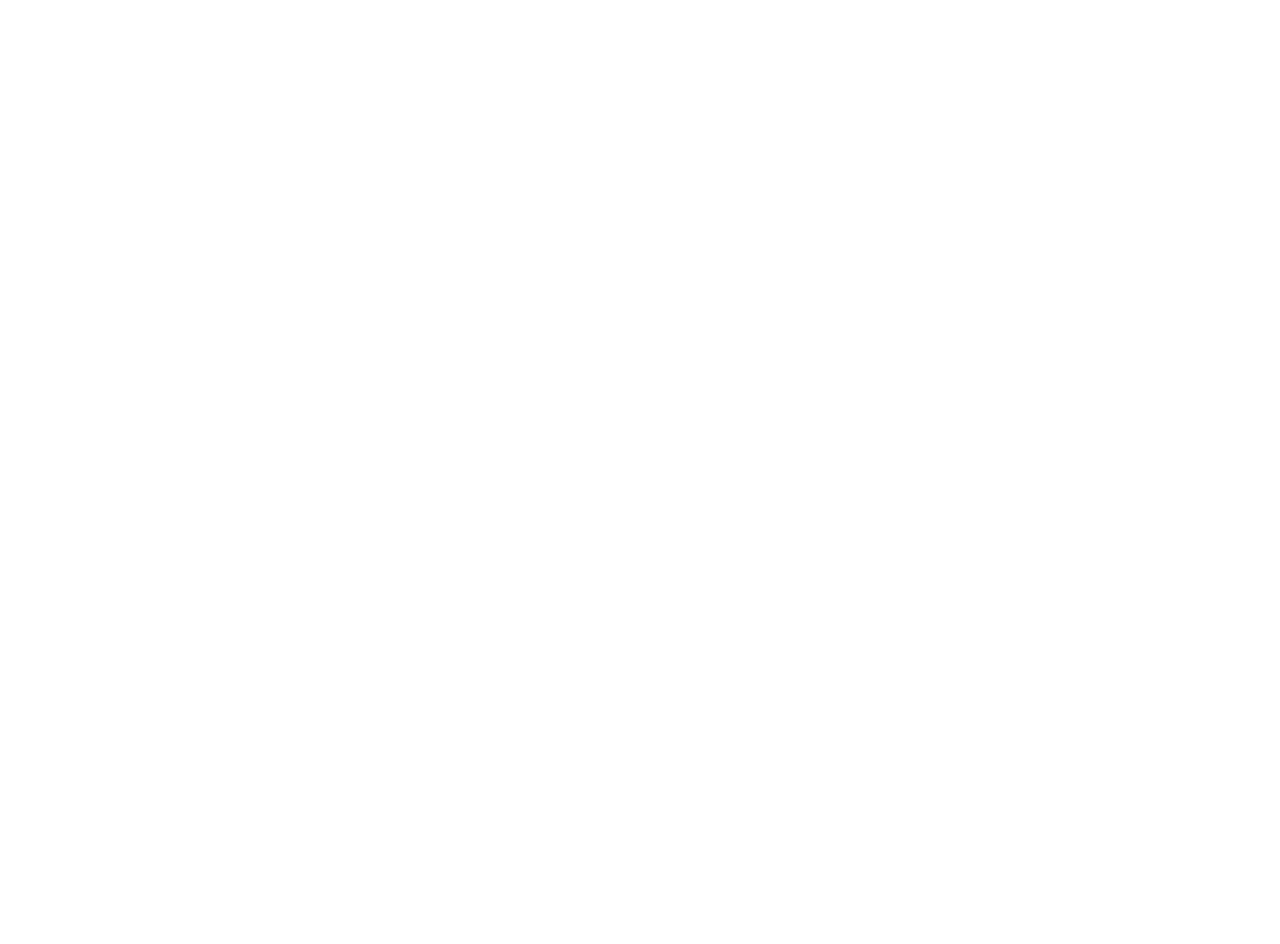
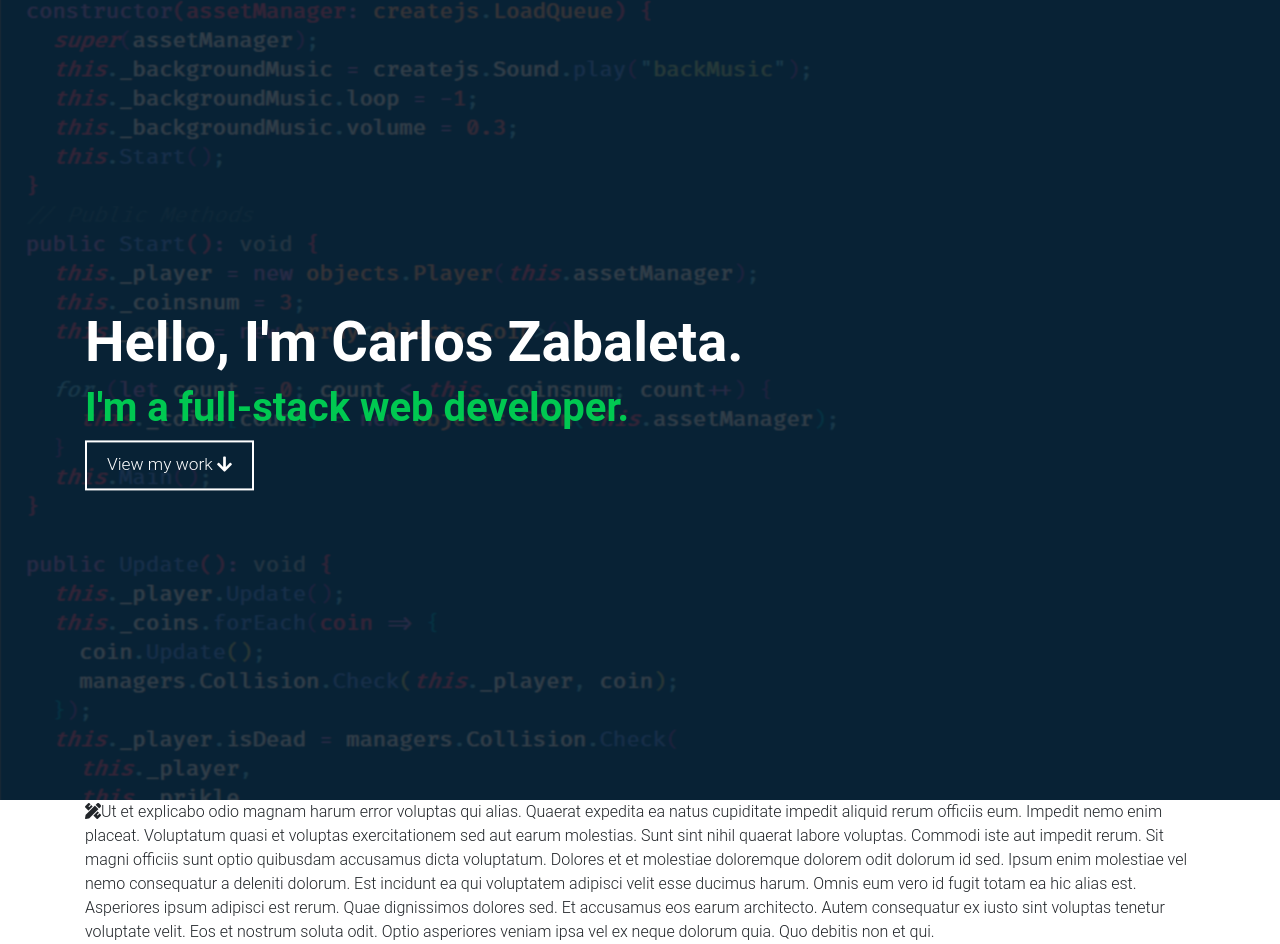
Before and after one commit to c-zab/v2, a Vue app: page / in a window 1280 px wide. Before the commit the page ends 800 px from the top, so only its background shows below. Built offline with nearby package versions, Linux system fonts and the light colour scheme.

Commit message:
Adding Head.vue root component

```diff
--- a/src/App.vue
+++ b/src/Head.vue
@@ -1,5 +1,5 @@
 <template>
-  <div id="app">
+  <div id="head">
     <Cover/>
   </div>
 </template>
@@ -8,7 +8,7 @@
 import Cover from "./components/Cover";
 
 export default {
-  name: "app",
+  name: "head",
   components: {
     Cover
   }
--- a/src/components/Cover.vue
+++ b/src/components/Cover.vue
@@ -1,12 +1,10 @@
 <template>
   <div id="cover" class="cover">
     <div class="cover-image">
-      <div
-        class="centered shadow-none jumbotron bg-transparent justify-content-center align-self-center"
-      >
+      <div class="jumbotron centered shadow-none bg-transparent">
         <div class="container">
-          <h1 class="font-weight-bold text-white">Hello, I'm Carlos Zabaleta.</h1>
-          <p class="font-weight-bold h3 text-success">I'm a full-stack web developer.</p>
+          <h1 class="font-weight-bold text-white display-4">Hello, I'm Carlos Zabaleta.</h1>
+          <h1 class="font-weight-bold text-success">I'm a full-stack web developer.</h1>
           <div class="button" dest="about">
             View my work
             <i class="fas fa-arrow-right fa-rotate-90"></i>
@@ -33,12 +31,6 @@ export default {};
 #cover .jumbotron {
   width: 100%;
 }
-h1 {
-  font-size: 360%;
-}
-.h3 {
-  font-size: 260%;
-}
 
 .button {
   padding: 10px 20px;
--- a/src/main.js
+++ b/src/main.js
@@ -1,12 +1,10 @@
 import Vue from "vue";
-import App from "./App.vue";
+import Head from "./Head.vue";
 
-require("./assets/css/styles.css");
-require("../node_modules/mdbootstrap/css/bootstrap.min.css");
-require("../node_modules/mdbootstrap/css/mdb.min.css");
+require("./assets/js/_references");
 
 Vue.config.productionTip = false;
 
 new Vue({
-  render: h => h(App)
-}).$mount("#app");
+  render: h => h(Head)
+}).$mount("#head");
```
